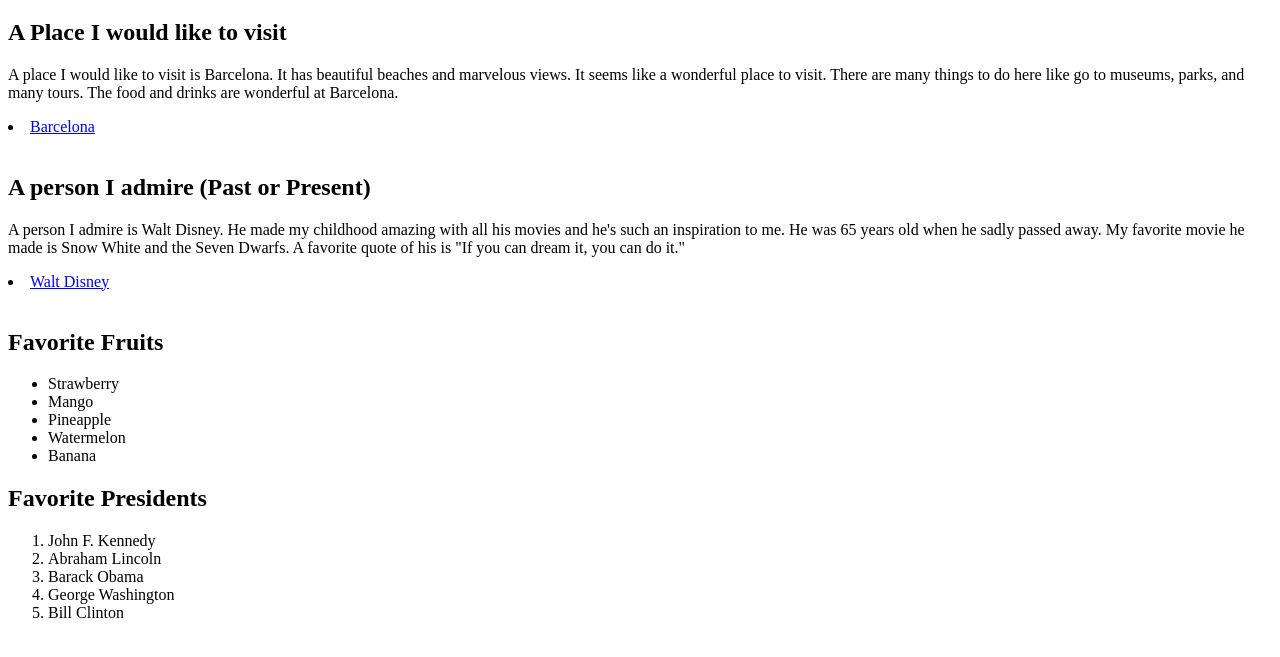
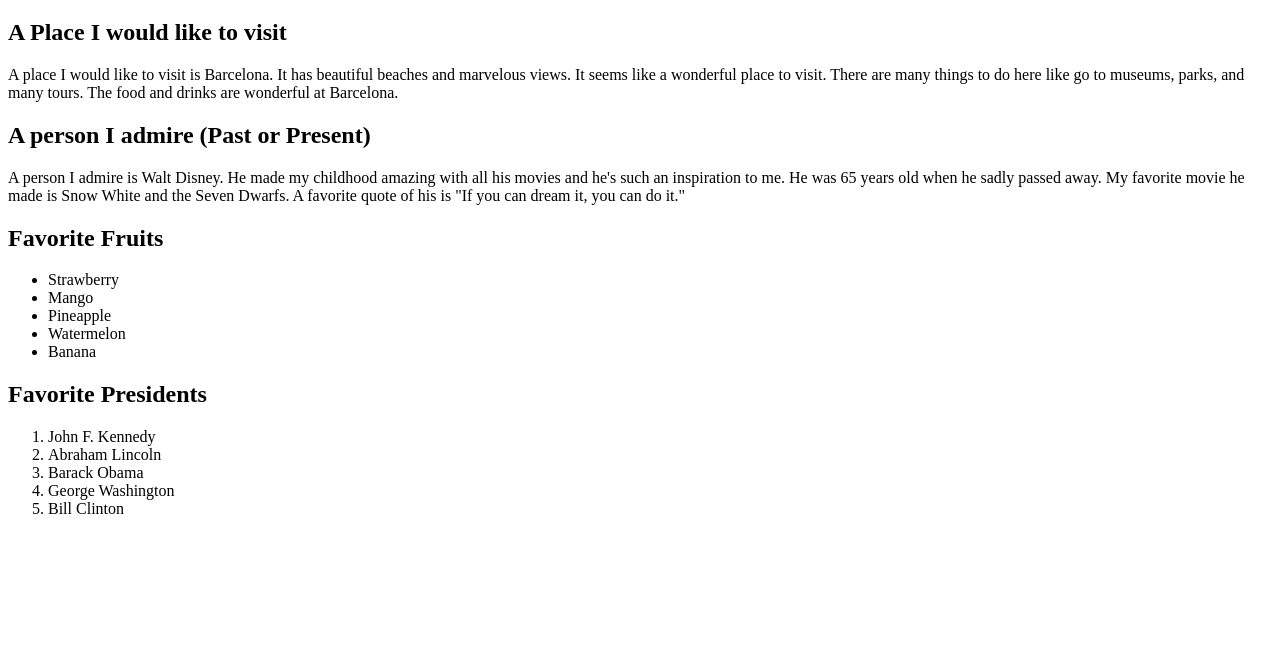
Before and after one commit to okaymelanie/okaymelanie.github.io, a plain HTML site: page project1.html in a window 1280 px wide. Shown: the part 61-718 px from the top of the page. Drawn offline with Linux system fonts and the light colour scheme.

Commit message:
Update project1.html

```diff
--- a/project1.html
+++ b/project1.html
@@ -13,12 +13,10 @@
   <h2>A Place I would like to visit</h2>
 
     <p> A place I would like to visit is Barcelona. It has beautiful beaches and marvelous views. It seems like a wonderful place to visit. There are many things to do here like go to museums, parks, and many tours. The food and drinks are wonderful at Barcelona.
-     <a href="https://www.tripadvisor.com/Attractions-g187497-Activities-Barcelona_Catalonia.html"><li>Barcelona</li></a>
      <br>
   <h2>A person I admire (Past or Present) </h2>
 
     <p> A person I admire is Walt Disney. He made my childhood amazing with all his movies and he's such an inspiration to me. He was 65 years old when he sadly passed away. My favorite movie he made is Snow White and the Seven Dwarfs. A favorite quote of his is "If you can dream it, you can do it."
-     <a href="https://en.wikipedia.org/wiki/Walt_Disney"><li>Walt Disney</li></a>
      <br>
     <h2>Favorite Fruits</h2>
 
```
